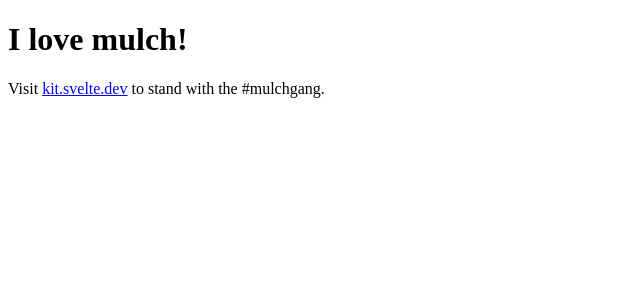
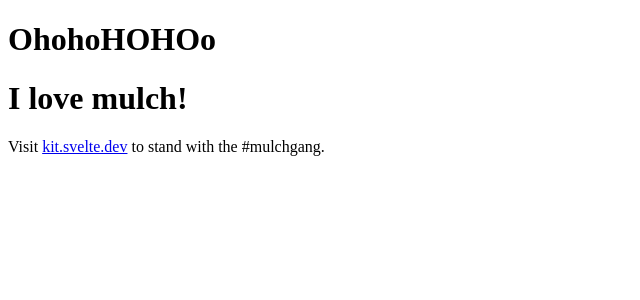
Before and after one commit to macsteve4/idm364-sam646, a SvelteKit app in the folder my-app/: page / in a window 1280 px wide. Shown: the top 300 px of the page, without its empty margins (0-640 px from the left). Built offline with nearby package versions, Linux system fonts and the light colour scheme.

Commit message:
Fixed Lib Issue
Fixed issue with lib, and somehow my vite had a different version?? idk

```diff
--- a/my-app/package.json
+++ b/my-app/package.json
@@ -31,5 +31,8 @@
 		"vite": "^4.0.0",
 		"vitest": "^0.25.3"
 	},
-	"type": "module"
+	"type": "module",
+	"dependencies": {
+		"path": "^0.12.7"
+	}
 }
--- /dev/null
+++ b/my-app/src/lib/header.svelte
@@ -0,0 +1 @@
+<h1>OhohoHOHOo</h1>
--- a/my-app/src/routes/+page.svelte
+++ b/my-app/src/routes/+page.svelte
@@ -1,2 +1,6 @@
+<script>
+	import Header from '$lib/header.svelte';
+</script>
+<Header/>
 <h1>I love mulch!</h1>
 <p>Visit <a href="https://kit.svelte.dev">kit.svelte.dev</a> to stand with the #mulchgang.</p>
--- /dev/null
+++ b/my-app/src/routes/details/+page.svelte
@@ -0,0 +1 @@
+<h1>WHOPPER WHOPPER</h1>
--- /dev/null
+++ b/my-app/src/routes/view-order/+page.svelte
@@ -0,0 +1 @@
+<h1>Silly Sample</h1>
```
Also changed, not shown: my-app/tsconfig.json (+6 -2 lines), 1 other file (tests, documents, lock files or other folders).
